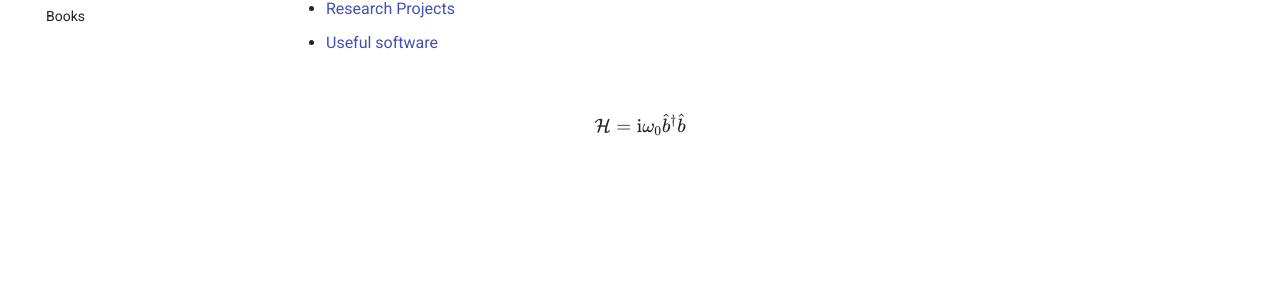
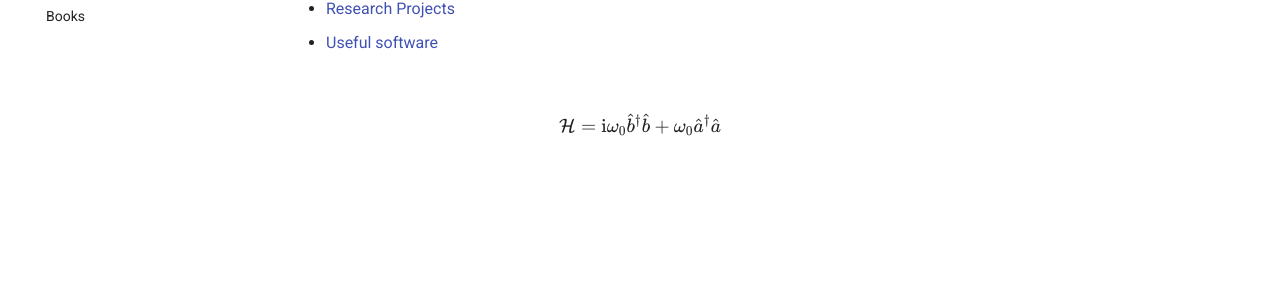
Before and after one commit to Nico0oblr/genes-wiki, an MkDocs documentation site: the page built from docs/home.md, in a window 1280 px wide. Shown: the part 284-587 px from the top of the page. Built offline with MkDocs 1.6.1 and Material for MkDocs 9.7.7, drawn with Linux system fonts in a browser that asks for light colours; comment, search, counter and statistics services are not loaded.

Commit message:
Update home.md

```diff
--- a/docs/home.md
+++ b/docs/home.md
@@ -16,5 +16,5 @@ dateCreated: 2025-07-05T09:28:56.382Z
 - [Useful software](/genes-wiki/software)
 
 $$
-\mathcal H=\text{i}\omega_0 \hat b^\dagger \hat b
+\mathcal H=\text{i}\omega_0 \hat b^\dagger \hat b+\omega_0\hat a^\dagger \hat a
 $$
```
